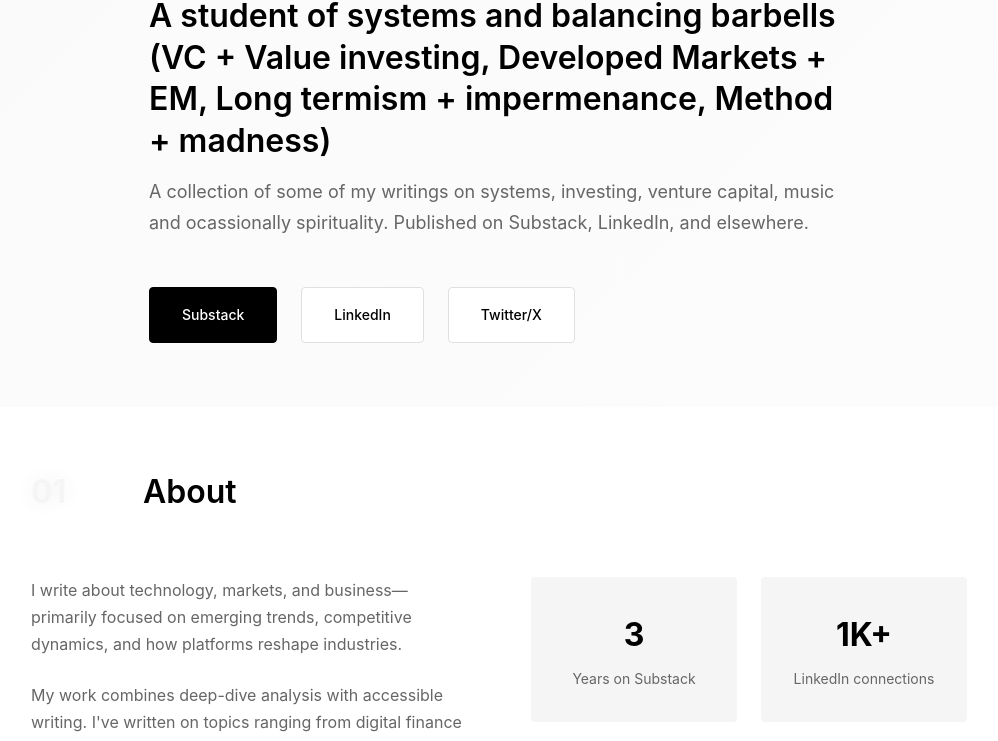
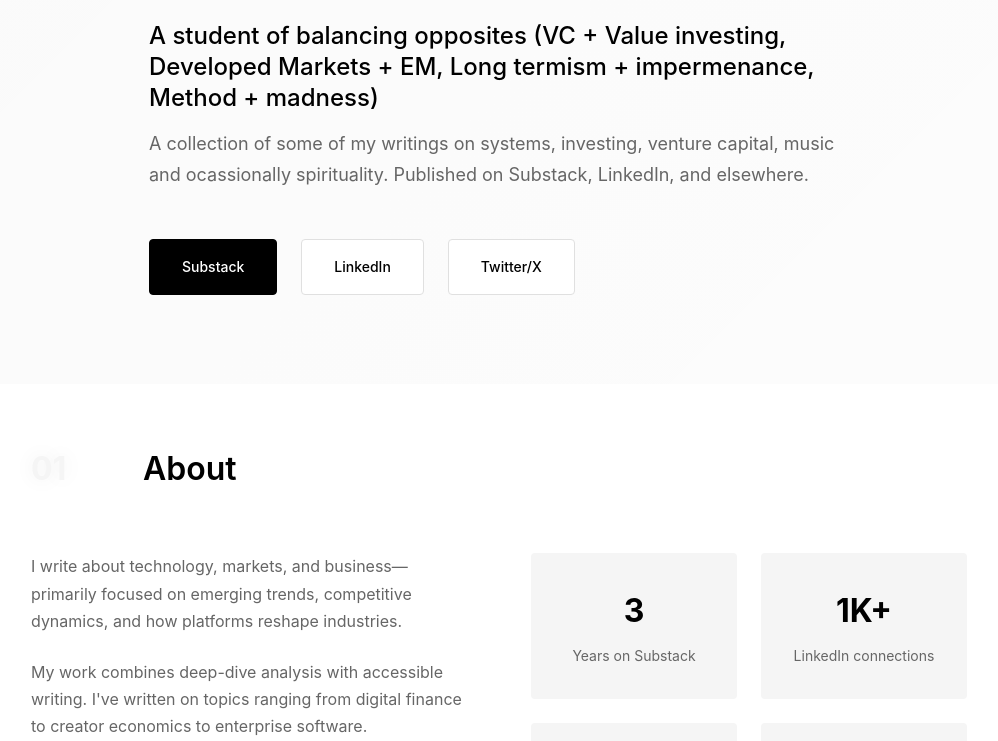
Before and after one commit to tgrkarthik/tgrkarthik.github.io, a plain HTML site: page index.html in a window 1280 px wide. Shown: the part 294-1035 px from the top of the page, without its empty margins (141-1139 px from the left). Drawn offline with Linux system fonts and the light colour scheme.

Commit message:
Update index.html

```diff
--- a/index.html
+++ b/index.html
@@ -26,7 +26,7 @@
         <div class="container">
             <div class="hero-content">
                 <h1> Investor in private and public companies, mostly tech.  </h1>
-                <h2> A student of systems and balancing barbells (VC + Value investing, Developed Markets + EM, Long termism + impermenance, Method + madness) </h2>
+                <h3> A student of balancing opposites (VC + Value investing, Developed Markets + EM, Long termism + impermenance, Method + madness) </h3>
                 <p> A collection of some of my writings on systems, investing, venture capital, music and ocassionally spirituality. Published on Substack, LinkedIn, and elsewhere.</p>
                 <div class="social-links">
                     <a href="https://tgrkarthik.substack.com/" target="_blank" class="btn btn-primary">Substack</a>
```
